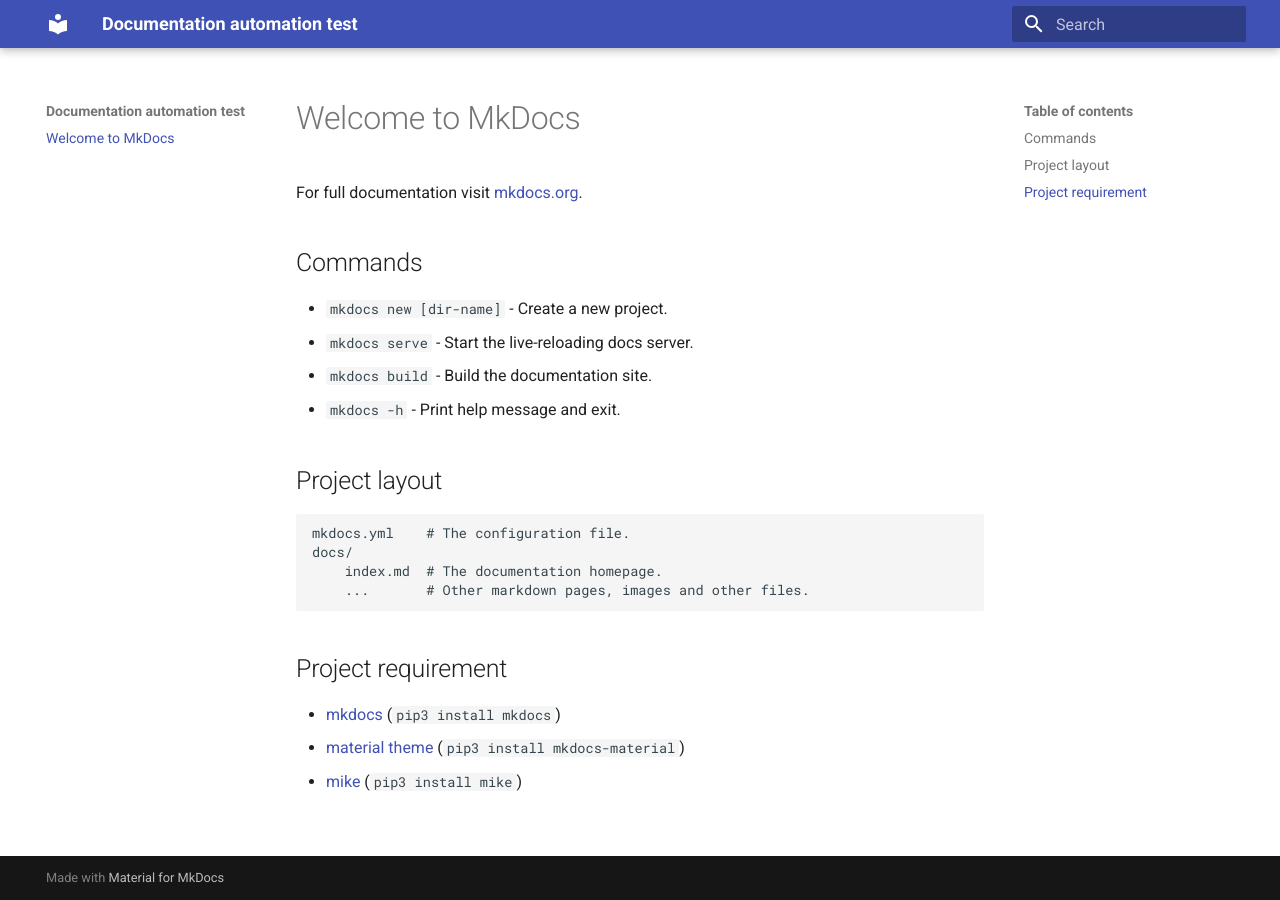
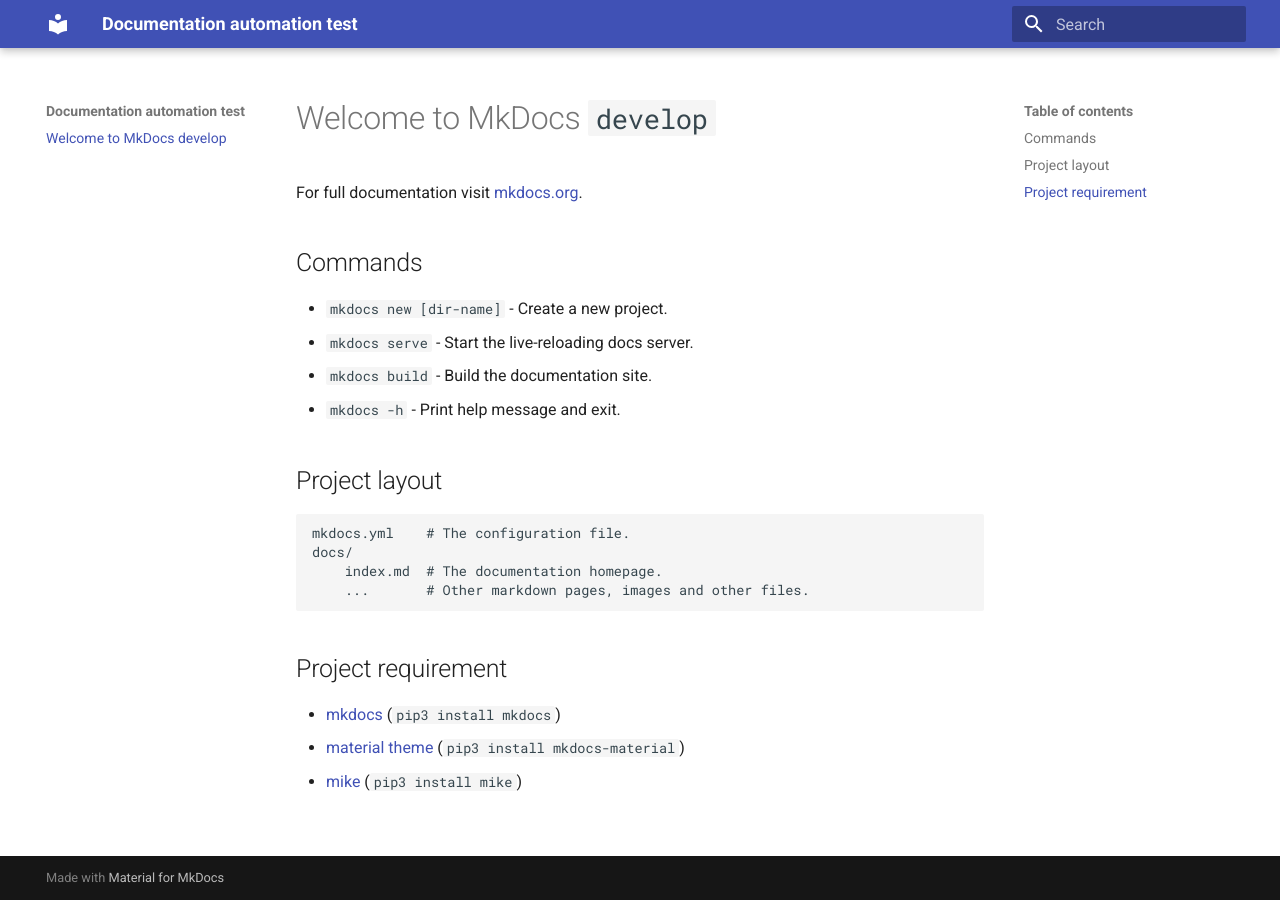
Before and after one commit to mattdibi/docs_automation, an MkDocs documentation site: the page built from docs/index.md, in a window 1280 px wide. Built offline with MkDocs 1.6.1 and Material for MkDocs 9.7.7, drawn with Linux system fonts in a browser that asks for light colours; the version menu is left out.

Commit message:
docs: add docs version in title

```diff
--- a/docs/index.md
+++ b/docs/index.md
@@ -1,4 +1,4 @@
-# Welcome to MkDocs
+# Welcome to MkDocs `develop`
 
 For full documentation visit [mkdocs.org](https://www.mkdocs.org).
 
```
